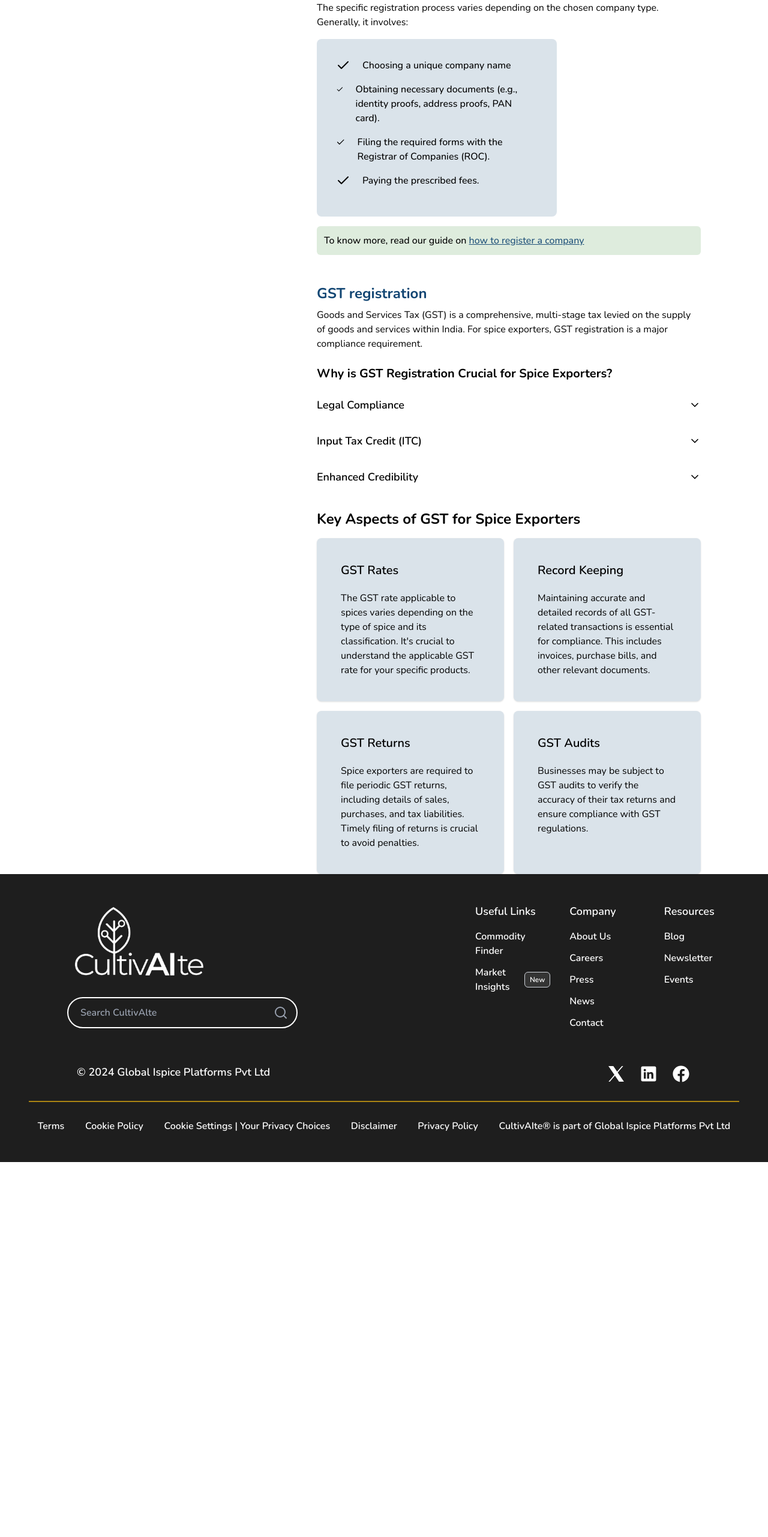
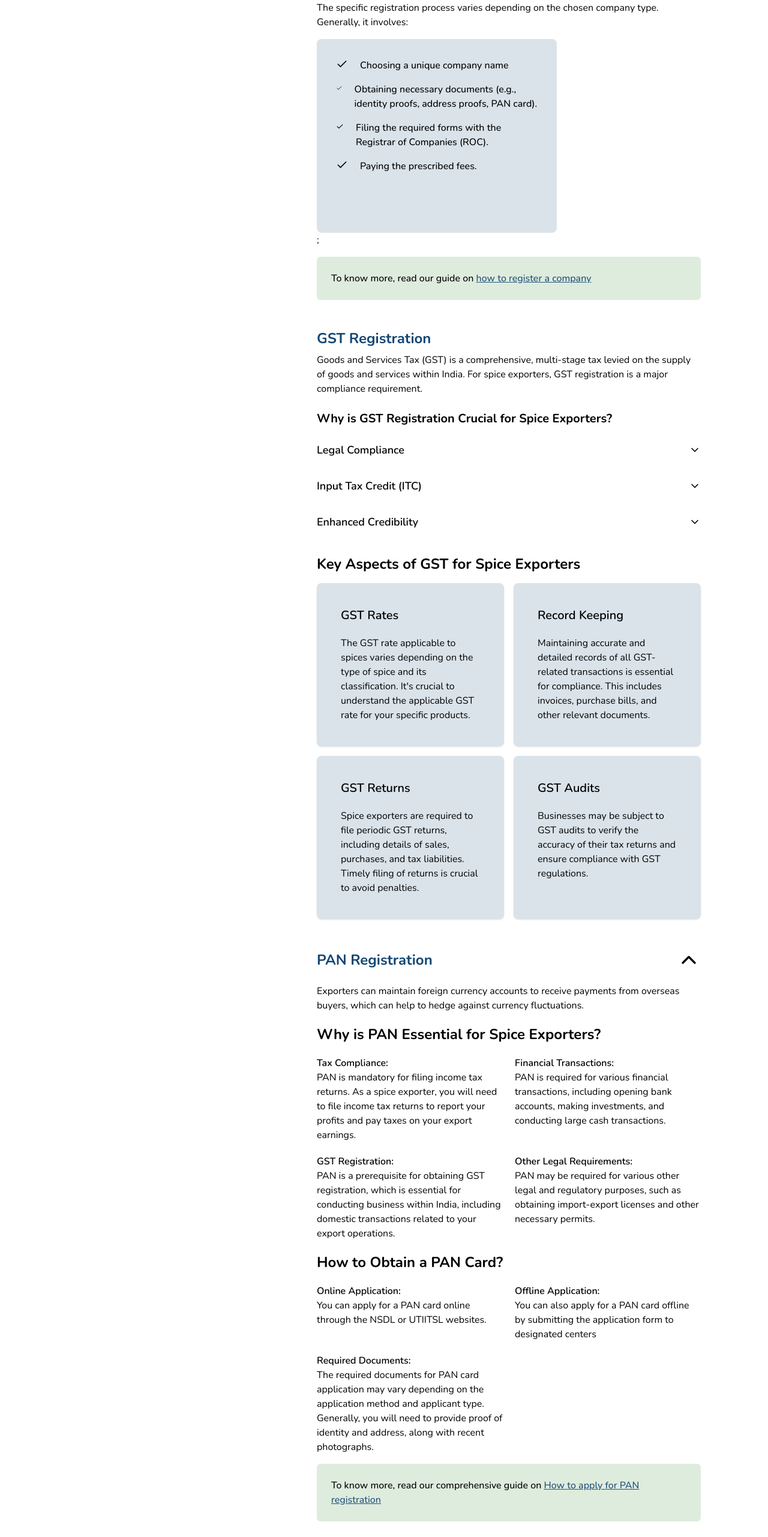
Before and after one commit to DheerajVerma945/eventstrat-assessment, a React (Vite) app: page / in a window 1280 px wide. Shown: the part 1827-4389 px from the top of the page at 60% size. Before the commit the page ends 3764 px from the top, so only its background shows below. Built offline with nearby package versions, Linux system fonts and the light colour scheme.

Commit message:
Completed Description Pagw with data seeding

```diff
--- a/src/components/Description.jsx
+++ b/src/components/Description.jsx
@@ -1,5 +1,5 @@
 import { useState } from "react";
-import { Check, ChevronDown, ChevronUp } from "lucide-react";
+import {  Check, ChevronDown, ChevronUp  } from "lucide-react";
 
 const Accordion = ({ title, content }) => {
   const [isOpen, setIsOpen] = useState(false);
@@ -86,7 +86,7 @@
         The specific registration process varies depending on the chosen company
         type. Generally, it involves:
       </p>
-      <div className="bg-[#dae3ea] max-w-[400px] p-8 rounded-lg mt-4">
+      <div className="bg-[#dae3ea] w-[400px] h-[323px] max-w-full p-8 rounded-lg mt-4">
         {[
           "Choosing a unique company name",
           "Obtaining necessary documents (e.g., identity proofs, address proofs, PAN card).",
@@ -94,20 +94,23 @@
           "Paying the prescribed fees.",
         ].map((step, index) => (
           <div key={index} className="flex items-start space-x-3 mb-4">
-            <Check className="w-6 h-6 stroke-[2]" />
-            <p className="font-medium ml-2 ">{step}</p>
+            <Check className="w-5 h-5 stroke-[2] text-black" />
+            <p className="font-medium ml-2">{step}</p>
           </div>
         ))}
       </div>
-
-      <p className="mt-4 bg-[#deecdd] font-medium p-3 rounded-md">
+      ;
+      <p className="mt-4 bg-[#deecdd] font-medium p-6 rounded-md">
         To know more, read our guide on{" "}
-        <span className="text-[#21527a] underline">
+        <a className="text-[#21527a] underline" href="#">
           how to register a company
-        </span>
+        </a>
       </p>
-      <h3 className="mt-12 text-2xl font-bold text-[#124673]">
-        GST registration
+      <h3
+        className="mt-12 text-2xl font-bold text-[#124673]"
+        id="GST Registration"
+      >
+        GST Registration
       </h3>
       <p className="mt-2">
         Goods and Services Tax (GST) is a comprehensive, multi-stage tax levied
@@ -129,7 +132,6 @@
         title="Enhanced Credibility"
         content="Boosts trust with suppliers and customers..."
       />
-
       <h3 className="mt-6 mb-2 text-2xl font-bold">
         Key Aspects of GST for Spice Exporters
       </h3>
@@ -158,6 +160,107 @@
           </div>
         ))}
       </div>
+      <div className="flex mt-12 items-center justify-between">
+        <h3
+          className=" text-2xl font-bold text-[#124673]"
+          id="GST Registration"
+        >
+          PAN Registration
+        </h3>
+        <ChevronUp size={40} />
+      </div>
+      <p className="mt-5">
+        Exporters can maintain foreign currency accounts to receive payments
+        from overseas buyers, which can help to hedge against currency
+        fluctuations.
+      </p>
+      <h2 className="mt-5 text-2xl font-bold">
+        Why is PAN Essential for Spice Exporters?
+      </h2>
+      <div className="mt-5 grid grid-cols-2 gap-5">
+        <div>
+          <strong className="font-semibold">Tax Compliance:</strong>
+          <p>
+            PAN is mandatory for filing income tax returns. As a spice exporter,
+            you will need to file income tax returns to report your profits and
+            pay taxes on your export earnings.
+          </p>
+        </div>
+
+        <div>
+          <strong className="font-semibold">Financial Transactions:</strong>
+          <p>
+            PAN is required for various financial transactions, including
+            opening bank accounts, making investments, and conducting large cash
+            transactions.
+          </p>
+        </div>
+
+        <div>
+          <strong className="font-semibold">GST Registration:</strong>
+          <p>
+            PAN is a prerequisite for obtaining GST registration, which is
+            essential for conducting business within India, including domestic
+            transactions related to your export operations.
+          </p>
+        </div>
+
+        <div>
+          <strong className="font-semibold">Other Legal Requirements:</strong>
+          <p>
+            PAN may be required for various other legal and regulatory purposes,
+            such as obtaining import-export licenses and other necessary
+            permits.
+          </p>
+        </div>
+      </div>
+      <h2 className="mt-5 text-2xl font-bold">How to Obtain a PAN Card?</h2>
+      <div className="mt-5 grid grid-cols-2 gap-5">
+        <div>
+          <strong className="font-semibold">Online Application:</strong>
+          <p>
+            You can apply for a PAN card online through the NSDL or UTIITSL
+            websites.
+          </p>
+        </div>
+
+        <div>
+          <strong className="font-semibold">Offline Application:</strong>
+          <p>
+            You can also apply for a PAN card offline by submitting the
+            application form to designated centers
+          </p>
+        </div>
+
+        <div>
+          <strong className="font-semibold">Required Documents:</strong>
+          <p>
+            The required documents for PAN card application may vary depending
+            on the application method and applicant type. Generally, you will
+            need to provide proof of identity and address, along with recent
+            photographs.
+          </p>
+        </div>
+      </div>
+      <p className="mt-4 bg-[#deecdd] font-medium p-6 rounded-md">
+        To know more, read our comprehensive guide on{" "}
+        <a className="text-[#21527a] underline" href="#">
+          How to apply for PAN registration
+        </a>
+      </p>
+      <div className="flex mt-16 items-center justify-between">
+        <h2 className=" text-2xl font-bold">Importer Exporter Code (IEC)</h2>
+        <ChevronDown size={40} />
+      </div>
+      <div className="flex mt-2 items-center justify-between">
+        <h2 className=" text-2xl font-bold">Authorized Dealer (AD) Code</h2>
+        <ChevronDown size={40} />
+      </div>
+      <div className="flex mt-2 items-center justify-between">
+        <h2 className=" text-2xl font-bold">FSSAI Registration</h2>
+        <ChevronDown size={40} />
+      </div>
+
     </div>
   );
 }
```
